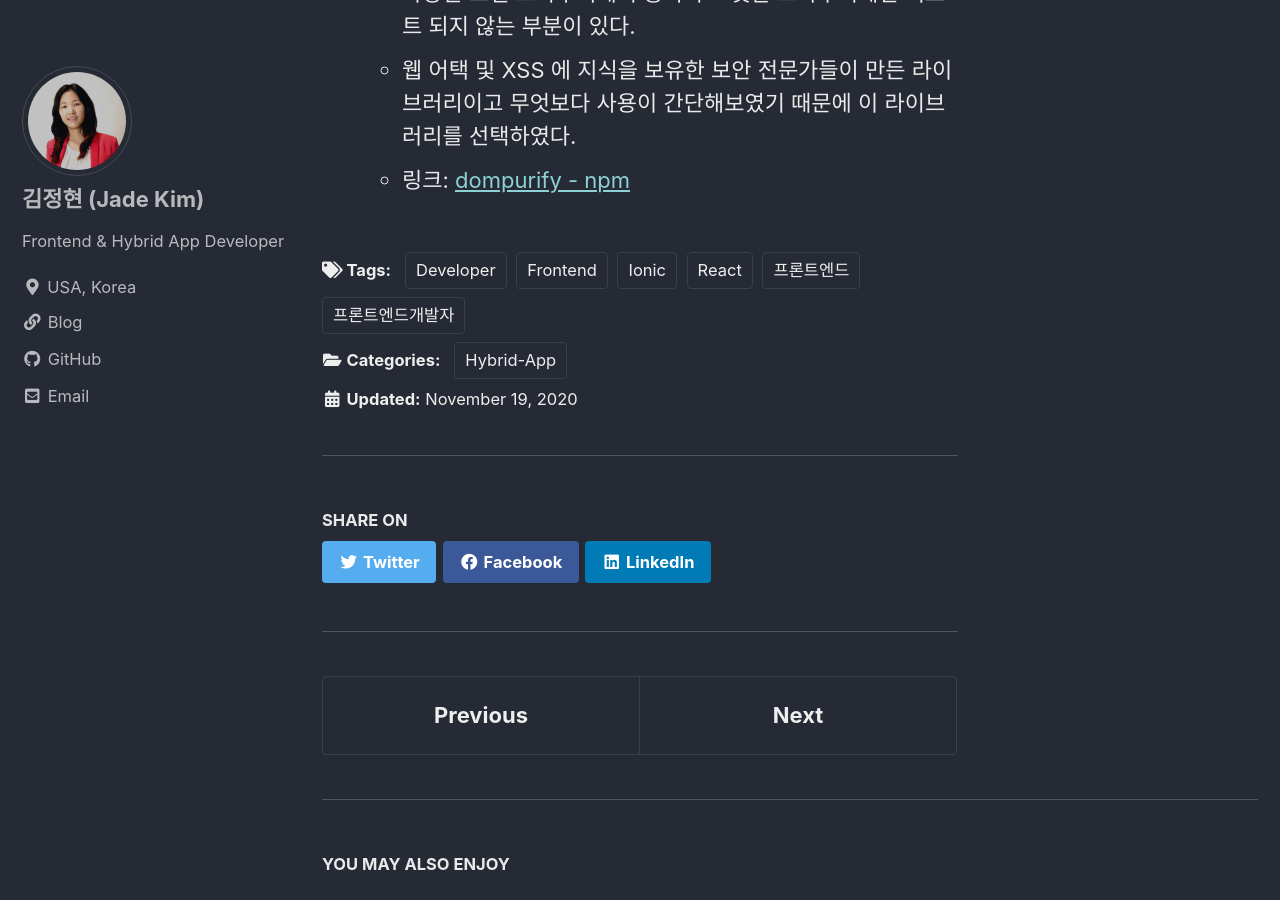
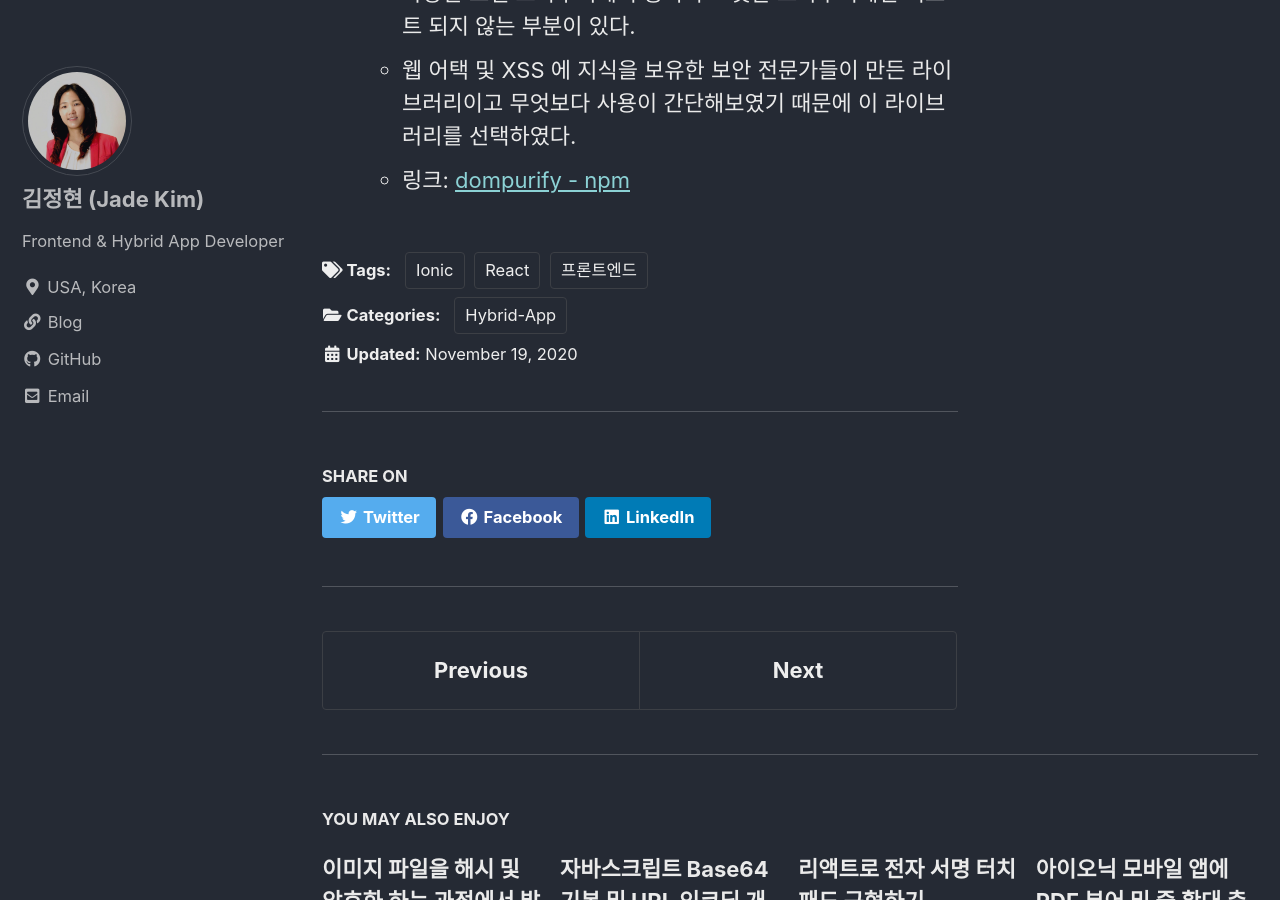
Before and after one commit to trevino-kim/github.io, a Jekyll site: the page built from _posts/2020-11-19-XSS-Libraries-dompurify.md, in a window 1280 px wide and 900 px high, scrolled down 1487 px. Built offline with Jekyll 4.4.1, drawn with Linux system fonts in a browser that asks for light colours; cached includes are drawn as plain includes.

Commit message:
Update 2020-11-19-XSS-Libraries-dompurify.md

```diff
--- a/_posts/2020-11-19-XSS-Libraries-dompurify.md
+++ b/_posts/2020-11-19-XSS-Libraries-dompurify.md
@@ -8,9 +8,6 @@ categories:
   - Hybrid-App
 tags:
   - 프론트엔드
-  - 프론트엔드개발자
-  - Frontend
-  - Developer
   - Ionic
   - React
 ---
```
